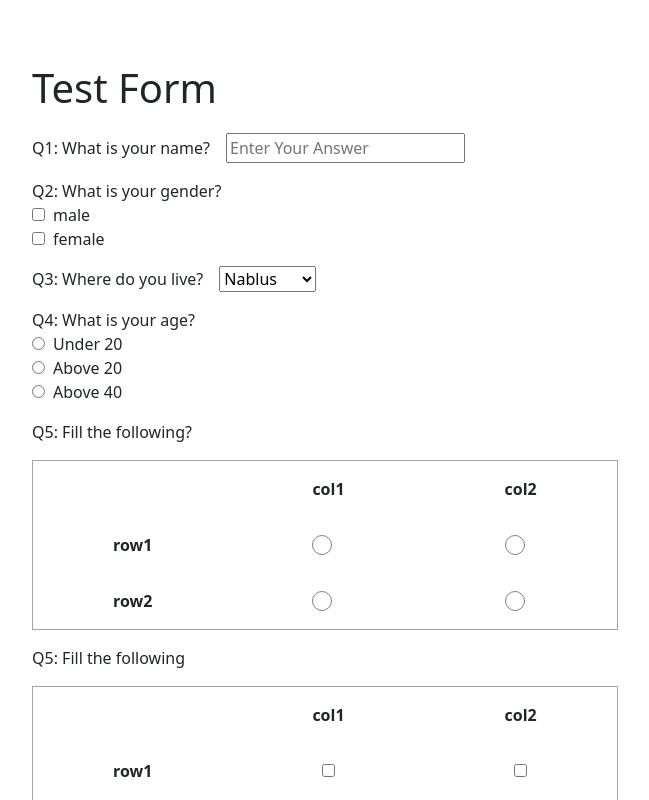
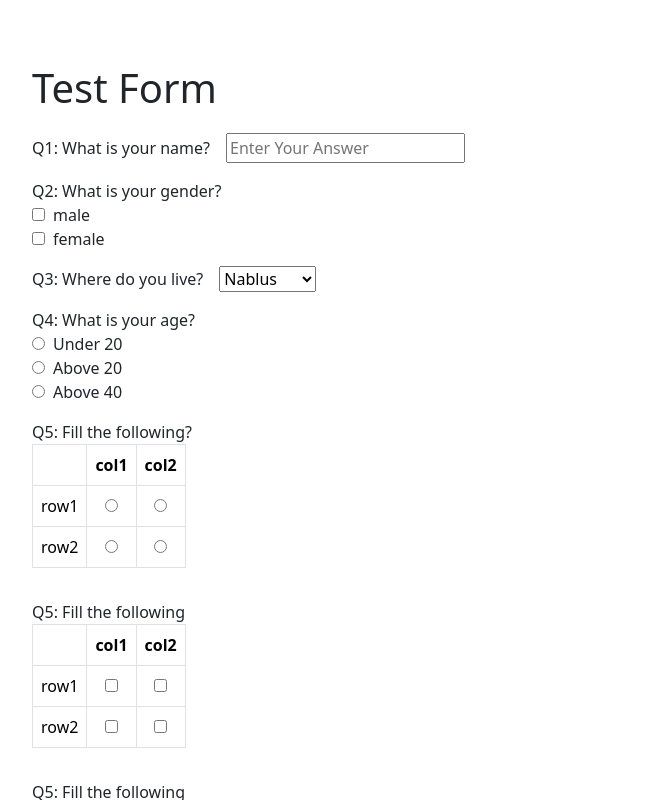
Before and after one commit to ayaabusoud/dynamic-forms, a React (Create React App) app: page /form in a window 1280 px wide. Shown: the top 800 px of the page, without its empty margins (16-665 px from the left). Built offline with nearby package versions, Linux system fonts and the light colour scheme.

Commit message:
updating className for tables

```diff
--- a/src/components/checkboxesGrid/CheckboxesGrid.js
+++ b/src/components/checkboxesGrid/CheckboxesGrid.js
@@ -19,7 +19,7 @@ function CheckboxesGrid({ rows, columns }) {
 
   return (
     <div>
-      <table>
+       <table className='table table-bordered w-auto'>
         <thead>
           <tr>
             <th></th>
--- a/src/components/multipleChoiceGridInput/MultipleChoiceGrid.js
+++ b/src/components/multipleChoiceGridInput/MultipleChoiceGrid.js
@@ -22,7 +22,7 @@ function MultipleChoiceGrid({ rows, columns }) {
 
   return (
     <div>
-      <table>
+       <table className='table table-bordered w-auto' >
         <thead>
           <tr>
             <th></th>
@@ -32,39 +32,15 @@ function MultipleChoiceGrid({ rows, columns }) {
           </tr>
         </thead>
         <tbody>
-          {rows.map((rowLabel, rowIndex) => (
+        {rows.map((rowLabel, rowIndex) => (
             <tr key={rowIndex}>
               <td>{rowLabel}</td>
               {grid[rowIndex].map((selected, colIndex) => (
                 <td key={colIndex} onClick={() => handleCellClick(rowIndex, colIndex)}>
-                  <div
-                    style={{
-                      display:'flex',
-                      justifyContent: 'center',
-                      alignItems:'center',
-                      width: '20px',
-                      height: '20px',
-                      backgroundColor: 'white' ,
-                      border: '1px solid gray',
-                      textAlign: 'center',
-                      cursor: 'pointer',
-                      borderRadius: '25px',
-                    }}
-                  >
-                    <div style={
-                      {
-                        whiteSpace: 'nowrap',
-                        backgroundColor: selected ? '#0d6efd' : 'white',
-                        width: '14px',
-                        height:'14px',
-                        borderRadius:'25px',
-                        textAlign: 'center',
-
-                      }
-                    }>
-
-                    </div>
-                  </div>
+                  <input
+                    style={{ cursor: 'pointer' }}
+                    type="radio"
+                    name={rowIndex} />
                 </td>
               ))}
             </tr>
--- a/src/components/table/Table.css
+++ b/src/components/table/Table.css
@@ -1,4 +1,4 @@
-table {
+/* table {
     border-collapse: collapse;
     margin-top: 1rem;
     border: 1px solid #afa1a1;
@@ -27,4 +27,8 @@ table {
 
 .main-table tr td {
     border: 1px solid #ada8a8;
+} */
+
+.table{
+    text-align: center;
 }
--- a/src/components/table/Table.js
+++ b/src/components/table/Table.js
@@ -15,7 +15,7 @@ export default function Table({ numRows, columns }) {
 
   return (
     <div>
-      <table className='main-table'>
+    <table className='table table-bordered w-auto'>
         <thead>
           <tr>
             {columns.map((column, index) => (
@@ -29,6 +29,9 @@ export default function Table({ numRows, columns }) {
               {row.map((cell, columnIndex) => (
                 <td key={columnIndex}>
                   <input
+                    style={{
+                      border:'none',
+                    }}
                     className='cell-input'
                     type="text"
                     value={cell}
```
